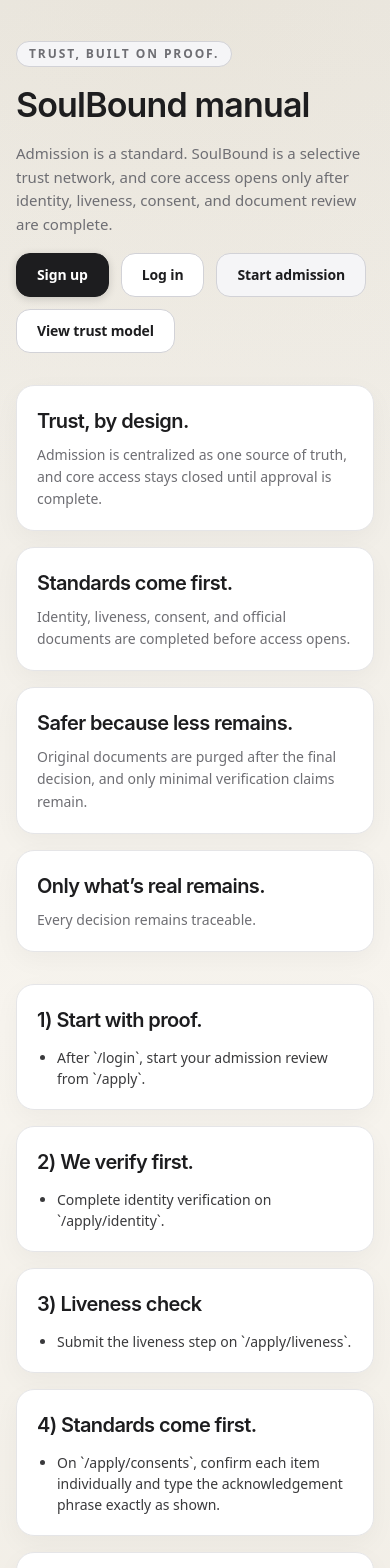
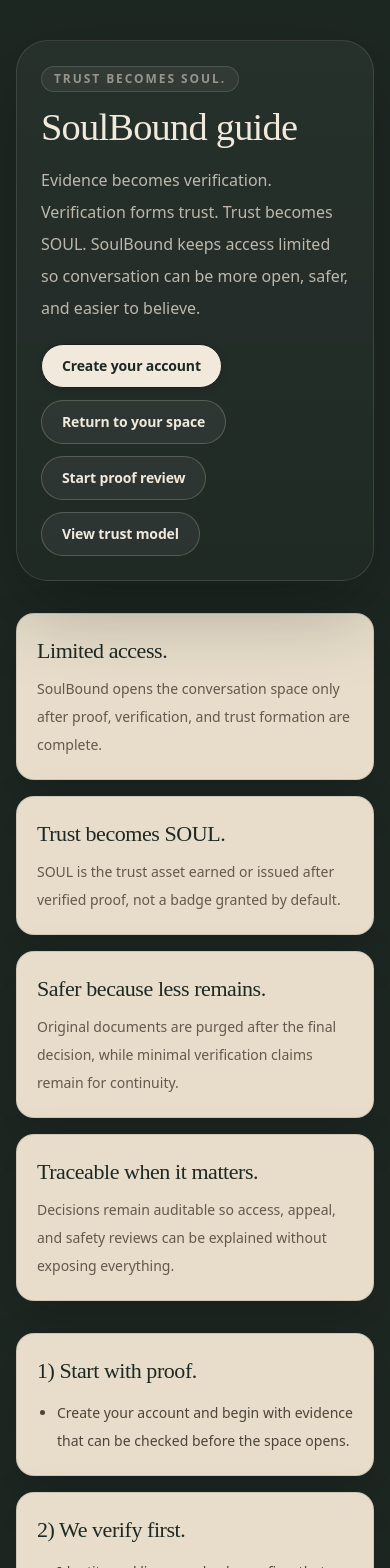
Before and after one commit to SUNBURN-Golden/beautiful-mind, a Next.js app in the folder apps/web/: page /manual in a window 390 px wide. Shown: the top 1568 px of the page. Built offline with nearby package versions, Linux system fonts and the light colour scheme.

Commit message:
phase10: renovate public auth manual surfaces

```diff
--- a/apps/web/app/login/page.tsx
+++ b/apps/web/app/login/page.tsx
@@ -24,20 +24,27 @@
     }, [state, router]);
 
     return (
-        <div className="liquid-shell flex min-h-screen items-center justify-center p-4 sm:p-6">
-            <Card className="liquid-rise w-full max-w-md border-[#e5e5e7]">
-                <CardHeader>
-                    <CardTitle className="text-center text-3xl font-semibold tracking-tight">SoulBound</CardTitle>
-                    <CardDescription className="text-center">
-                        로그인 후 자동으로 admission 상태 페이지(`/apply/status`)로 이동합니다.
-                    </CardDescription>
+        <div className="sb-space-stage-antiquarian flex min-h-screen items-center justify-center px-4 py-10 sm:px-6">
+            <Card className="liquid-rise w-full max-w-md overflow-hidden rounded-[1.75rem] border border-[rgba(241,233,219,0.16)] bg-[rgba(240,229,210,0.96)] shadow-[0_28px_80px_rgba(0,0,0,0.32)]">
+                <CardHeader className="space-y-4 pb-5 text-center">
+                    <div className="mx-auto inline-flex rounded-full border border-[rgba(30,40,35,0.14)] bg-white/55 px-3 py-1 text-[0.7rem] font-semibold uppercase tracking-[0.18em] text-[#6e6254]">
+                        Limited access. Boundless conversation.
+                    </div>
+                    <div className="space-y-2">
+                        <CardTitle className="sb-type-serif-display text-center text-[2.2rem] leading-tight tracking-[-0.04em] text-[#1E2823]">
+                            내 스페이스로 돌아가기
+                        </CardTitle>
+                        <CardDescription className="mx-auto max-w-sm text-center text-[0.95rem] leading-7 text-[#63594c]">
+                            신뢰가 SOUL이 됩니다. 로그인하면 지금 이어가야 할 신뢰 여정으로 연결됩니다.
+                        </CardDescription>
+                    </div>
                 </CardHeader>
                 <CardContent>
                     <div className="mb-4">
                         <FeedbackPanel
                             tone="info"
-                            title="입장 전 상태 확인"
-                            description="로그인 직후 현재 admission 단계에 맞는 화면으로 자동 정렬됩니다."
+                            title="안전한 입장을 먼저 확인합니다"
+                            description="SoulBound는 증명과 검증을 거친 뒤 대화 공간을 엽니다."
                         />
                     </div>
                     <form action={formAction} className="space-y-4">
@@ -70,17 +77,17 @@
                             </div>
                         )}
                         <Button type="submit" disabled={isPending} className="w-full" data-testid="login-submit">
-                            {isPending ? '로그인 중...' : '로그인'}
+                            {isPending ? '이어가는 중...' : 'SoulBound로 계속하기'}
                         </Button>
                     </form>
                 </CardContent>
-                <CardFooter className="flex justify-center border-t border-[#e5e5e7] p-4">
+                <CardFooter className="flex justify-center border-t border-[rgba(30,40,35,0.12)] bg-white/35 p-4">
                     <div className="flex flex-col items-center gap-1.5">
                         <Button asChild variant="link">
-                            <Link href="/signup">계정이 없으신가요? 회원가입</Link>
+                            <Link href="/signup">처음이라면 SoulBound 시작하기</Link>
                         </Button>
                         <Button asChild variant="link">
-                            <Link href="/manual">Admission 매뉴얼 보기</Link>
+                            <Link href="/manual">신뢰 가이드 읽기</Link>
                         </Button>
                     </div>
                 </CardFooter>
--- a/apps/web/app/manual/page.tsx
+++ b/apps/web/app/manual/page.tsx
@@ -3,87 +3,90 @@
 
 const VALUES = [
     {
-        title: 'Trust, by design.',
-        description: 'Admission is centralized as one source of truth, and core access stays closed until approval is complete.',
+        title: 'Limited access.',
+        description: 'SoulBound opens the conversation space only after proof, verification, and trust formation are complete.',
     },
     {
-        title: 'Standards come first.',
-        description: 'Identity, liveness, consent, and official documents are completed before access opens.',
+        title: 'Trust becomes SOUL.',
+        description: 'SOUL is the trust asset earned or issued after verified proof, not a badge granted by default.',
     },
     {
         title: 'Safer because less remains.',
-        description: 'Original documents are purged after the final decision, and only minimal verification claims remain.',
+        description: 'Original documents are purged after the final decision, while minimal verification claims remain for continuity.',
     },
     {
-        title: 'Only what’s real remains.',
-        description: 'Every decision remains traceable.',
+        title: 'Traceable when it matters.',
+        description: 'Decisions remain auditable so access, appeal, and safety reviews can be explained without exposing everything.',
     },
 ];
 
 const STEPS = [
     {
         title: '1) Start with proof.',
-        details: ['After `/login`, start your admission review from `/apply`.'],
+        details: ['Create your account and begin with evidence that can be checked before the space opens.'],
     },
     {
         title: '2) We verify first.',
-        details: ['Complete identity verification on `/apply/identity`.'],
+        details: ['Identity and liveness checks confirm that one real person is behind the account.'],
     },
     {
-        title: '3) Liveness check',
-        details: ['Submit the liveness step on `/apply/liveness`.'],
+        title: '3) Consent stays explicit.',
+        details: ['Safety and data terms are confirmed one by one before review continues.'],
     },
     {
-        title: '4) Standards come first.',
-        details: ['On `/apply/consents`, confirm each item individually and type the acknowledgement phrase exactly as shown.'],
-    },
-    {
-        title: '5) Official documents',
+        title: '4) Documents are reviewed, then reduced.',
         details: [
-            'On `/apply/documents`, submit the required graduation, income, marital-status, and family records.',
-            'Documents can be replaced at any time, and review begins after upload.',
+            'Required official records support the trust decision.',
+            'After a final decision, original documents are removed and only minimal verification claims remain.',
         ],
     },
     {
-        title: '6) Automated decision',
-        details: ['`/apply/review` runs the AI admission engine and confirms whether the automated path can finish the case.'],
+        title: '5) Trust forms into SOUL.',
+        details: [
+            'Approved proof can issue or earn SOUL.',
+            'SOUL represents tokenized trust inside SoulBound.',
+        ],
     },
     {
-        title: '7) Proven connection.',
+        title: '6) Access opens with boundaries.',
+        details: ['Once trust is verified, matching, conversation, review, and safety controls become available.'],
+    },
+    {
+        title: '7) Safety remains active.',
         details: [
-            'Check your status to see whether your review was approved, rejected, or sent back for resubmission.',
-            'Human review is limited to appeals, exceptions, and audits. Approved cases issue a SOUL trust credential and grant ACTIVE access.',
+            'Appeals, exceptions, audits, and reports keep the network accountable after access opens.',
+            'Limited access is what makes boundless conversation possible.',
         ],
     },
 ];
 
 export default function ManualPage() {
     return (
-        <main className="liquid-shell px-4 pb-14 pt-10 sm:px-8 sm:pt-14">
+        <main className="sb-space-stage-antiquarian min-h-screen px-4 pb-14 pt-10 sm:px-8 sm:pt-14">
             <div className="mx-auto max-w-5xl space-y-8">
-                <header className="space-y-3">
-                    <div className="liquid-chip inline-flex rounded-full px-3 py-1 text-xs font-semibold uppercase tracking-[0.16em] text-[#6e6e73]">
-                        Trust, built on proof.
+                <header className="relative overflow-hidden rounded-[2rem] border border-[rgba(241,233,219,0.12)] bg-[linear-gradient(180deg,rgba(255,255,255,0.045),rgba(255,255,255,0.012))] p-6 shadow-[0_28px_80px_rgba(0,0,0,0.26)] sm:p-8">
+                    <div className="inline-flex rounded-full border border-[rgba(241,233,219,0.14)] bg-white/5 px-3 py-1 text-xs font-semibold uppercase tracking-[0.16em] text-[color:var(--sb-stage-ink-soft)]">
+                        Trust becomes SOUL.
                     </div>
-                    <h1 className="liquid-title text-[34px] font-semibold tracking-tight sm:text-[42px]">
-                        SoulBound manual
+                    <h1 className="sb-type-serif-display mt-4 max-w-3xl text-[clamp(2.4rem,6vw,4.8rem)] leading-[1.04] tracking-[-0.04em] text-[color:var(--sb-stage-ink-strong)]">
+                        SoulBound guide
                     </h1>
-                    <p className="liquid-copy max-w-3xl text-[15px] sm:text-[16px]">
-                        Admission is a standard. SoulBound is a selective trust network, and core access opens only after
-                        identity, liveness, consent, and document review are complete.
+                    <p className="mt-4 max-w-3xl text-[1rem] leading-8 text-[color:var(--sb-stage-ink-muted)] sm:text-[1.08rem]">
+                        Evidence becomes verification. Verification forms trust. Trust becomes SOUL. SoulBound keeps access
+                        limited so conversation can be more open, safer, and easier to believe.
                     </p>
 
-                    <div className="flex flex-wrap gap-3 pt-1">
-                        <Button asChild className="h-11 px-5">
-                            <Link href="/signup">Sign up</Link>
+                    <div className="flex flex-wrap gap-3 pt-5">
+                        <Button asChild className="h-11 rounded-full bg-[color:var(--sb-stage-ink-strong)] px-5 text-[#1E2823] hover:bg-white">
+                            <Link href="/signup">Create your account</Link>
                         </Button>
-                        <Button asChild variant="outline" className="h-11 px-5">
-                            <Link href="/login">Log in</Link>
+                        <Button asChild variant="outline" className="h-11 rounded-full border-[rgba(241,233,219,0.22)] bg-white/5 px-5 text-[color:var(--sb-stage-ink-strong)] hover:bg-white/10">
+                            <Link href="/login">Return to your space</Link>
                         </Button>
-                        <Button asChild variant="secondary" className="h-11 px-5">
-                            <Link href="/apply">Start admission</Link>
+                        <Button asChild variant="outline" className="h-11 rounded-full border-[rgba(241,233,219,0.22)] bg-white/5 px-5 text-[color:var(--sb-stage-ink-strong)] hover:bg-white/10">
+                            <Link href="/apply">Start proof review</Link>
                         </Button>
-                        <Button asChild variant="outline" className="h-11 px-5">
+                        <Button asChild variant="outline" className="h-11 rounded-full border-[rgba(241,233,219,0.22)] bg-white/5 px-5 text-[color:var(--sb-stage-ink-strong)] hover:bg-white/10">
                             <Link href="/manual/trust-model">View trust model</Link>
                         </Button>
                     </div>
@@ -91,18 +94,18 @@
 
                 <section className="grid grid-cols-1 gap-4 sm:grid-cols-2">
                     {VALUES.map((value) => (
-                        <article key={value.title} className="liquid-pane rounded-2xl p-5 sm:p-6">
-                            <h2 className="liquid-title text-[20px] font-semibold">{value.title}</h2>
-                            <p className="liquid-copy mt-2 text-[14px]">{value.description}</p>
+                        <article key={value.title} className="rounded-2xl border border-[rgba(30,40,35,0.12)] bg-[rgba(240,229,210,0.96)] p-5 shadow-[0_18px_48px_rgba(0,0,0,0.18)] sm:p-6">
+                            <h2 className="sb-type-serif-display text-[22px] font-semibold text-[#1E2823]">{value.title}</h2>
+                            <p className="mt-2 text-[14px] leading-7 text-[#63594c]">{value.description}</p>
                         </article>
                     ))}
                 </section>
 
                 <section className="grid gap-4">
                     {STEPS.map((step) => (
-                        <article key={step.title} className="liquid-pane liquid-rise rounded-2xl p-5 sm:p-6">
-                            <h2 className="liquid-title text-[20px] font-semibold">{step.title}</h2>
-                            <ul className="mt-3 list-disc space-y-1 pl-5 text-[14px] text-[#3a3a3c]">
+                        <article key={step.title} className="liquid-rise rounded-2xl border border-[rgba(30,40,35,0.12)] bg-[rgba(240,229,210,0.96)] p-5 shadow-[0_18px_48px_rgba(0,0,0,0.18)] sm:p-6">
+                            <h2 className="sb-type-serif-display text-[22px] font-semibold text-[#1E2823]">{step.title}</h2>
+                            <ul className="mt-3 list-disc space-y-2 pl-5 text-[14px] leading-7 text-[#4d453b]">
                                 {step.details.map((detail) => (
                                     <li key={detail}>{detail}</li>
                                 ))}
@@ -111,14 +114,13 @@
                     ))}
                 </section>
 
-                <section className="liquid-pane-muted rounded-2xl p-5 sm:p-6">
-                    <h2 className="liquid-title text-[20px] font-semibold">Legacy routes</h2>
-                    <p className="mt-2 text-[14px] text-[#3a3a3c]">
-                        Older routes remain available only to redirect into the admission flow.
+                <section className="rounded-2xl border border-[rgba(241,233,219,0.14)] bg-white/5 p-5 sm:p-6">
+                    <h2 className="sb-type-serif-display text-[24px] font-semibold text-[color:var(--sb-stage-ink-strong)]">What stays limited</h2>
+                    <p className="mt-2 text-[14px] leading-7 text-[color:var(--sb-stage-ink-muted)]">
+                        Match, chat, review, reporting, and account controls remain reserved for verified accounts.
                     </p>
-                    <p className="mt-2 text-[14px] text-[#3a3a3c]">
-                        Match, chat, review, reporting, and account controls remain reserved for ACTIVE accounts and open only after
-                        approval.
+                    <p className="mt-2 text-[14px] leading-7 text-[color:var(--sb-stage-ink-muted)]">
+                        Safety rules, retention limits, appeals, and audits continue after access opens.
                     </p>
                 </section>
             </div>
--- a/apps/web/app/manual/trust-model/page.tsx
+++ b/apps/web/app/manual/trust-model/page.tsx
@@ -4,54 +4,57 @@
 const TRUST_FLOW = [
     {
         title: '1) Start with proof.',
-        detail: 'Identity, liveness, consent, and the required official documents are completed before access opens.',
+        detail: 'Identity, liveness, consent, and required records are checked before the conversation space opens.',
     },
     {
         title: '2) We verify first.',
-        detail: 'The first review organizes submitted records for policy evaluation.',
+        detail: 'Submitted evidence is reviewed against the access standard before it can become trust.',
     },
     {
-        title: '3) Admission is a standard.',
-        detail: 'The automated review determines whether a case is approved, rejected, returned for resubmission, or routed as an exception.',
+        title: '3) Trust becomes SOUL.',
+        detail: 'Approved proof can issue or earn SOUL, the trust asset used for higher access and safer communication.',
     },
     {
         title: '4) Only what’s real remains.',
-        detail: 'Approved cases issue a SOUL trust credential, and the system retains minimal claims while human review stays limited to appeal, exception, and audit cases.',
+        detail: 'Original documents are removed after the final decision, while minimal claims remain for continuity, appeals, exceptions, and audits.',
     },
 ];
 
 const PRINCIPLES = [
     'Core access does not open before approval.',
     'Original documents are purged immediately after the final decision.',
-    'Verification results are retained only as minimal claims.',
-    'Every decision remains traceable.',
+    'Verification results are retained only as minimal trust claims.',
+    'Every access decision remains traceable when safety or appeal review requires it.',
 ];
 
 export default function TrustModelPage() {
     return (
-        <main className="liquid-shell px-4 pb-14 pt-10 sm:px-8 sm:pt-14">
+        <main className="sb-space-stage-antiquarian min-h-screen px-4 pb-14 pt-10 sm:px-8 sm:pt-14">
             <div className="mx-auto max-w-4xl space-y-8">
-                <header className="space-y-3">
-                    <div className="liquid-chip inline-flex rounded-full px-3 py-1 text-xs font-semibold uppercase tracking-[0.16em] text-[#6e6e73]">
-                        Trust, by design.
+                <header className="relative overflow-hidden rounded-[2rem] border border-[rgba(241,233,219,0.12)] bg-[linear-gradient(180deg,rgba(255,255,255,0.045),rgba(255,255,255,0.012))] p-6 shadow-[0_28px_80px_rgba(0,0,0,0.26)] sm:p-8">
+                    <div className="inline-flex rounded-full border border-[rgba(241,233,219,0.14)] bg-white/5 px-3 py-1 text-xs font-semibold uppercase tracking-[0.16em] text-[color:var(--sb-stage-ink-soft)]">
+                        Proof of trust → SOUL
                     </div>
-                    <h1 className="liquid-title text-[34px] font-semibold tracking-tight sm:text-[42px]">Admission trust model</h1>
-                    <p className="liquid-copy text-[15px] sm:text-[16px]">
-                        Trust is not open by default. We verify first, retain less, and keep every decision auditable.
+                    <h1 className="sb-type-serif-display mt-4 text-[clamp(2.4rem,6vw,4.5rem)] leading-[1.04] tracking-[-0.04em] text-[color:var(--sb-stage-ink-strong)]">
+                        How SoulBound turns trust into SOUL
+                    </h1>
+                    <p className="mt-4 text-[1rem] leading-8 text-[color:var(--sb-stage-ink-muted)] sm:text-[1.08rem]">
+                        SoulBound is not open by default. Proof is checked first, trust is formed deliberately, and SOUL carries
+                        that trust into access and communication.
                     </p>
-                    <div className="flex flex-wrap gap-3">
-                        <Button asChild className="h-11 px-5">
+                    <div className="flex flex-wrap gap-3 pt-5">
+                        <Button asChild className="h-11 rounded-full bg-[color:var(--sb-stage-ink-strong)] px-5 text-[#1E2823] hover:bg-white">
                             <Link href="/manual">Open manual</Link>
                         </Button>
-                        <Button asChild variant="outline" className="h-11 px-5">
-                            <Link href="/apply">Start admission</Link>
+                        <Button asChild variant="outline" className="h-11 rounded-full border-[rgba(241,233,219,0.22)] bg-white/5 px-5 text-[color:var(--sb-stage-ink-strong)] hover:bg-white/10">
+                            <Link href="/apply">Start proof review</Link>
                         </Button>
                     </div>
                 </header>
 
-                <section className="liquid-pane rounded-2xl p-5 sm:p-6">
-                    <h2 className="liquid-title text-[22px] font-semibold">Standards come first.</h2>
-                    <ul className="mt-3 list-disc space-y-1 pl-5 text-[14px] text-[#3a3a3c]">
+                <section className="rounded-2xl border border-[rgba(30,40,35,0.12)] bg-[rgba(240,229,210,0.96)] p-5 shadow-[0_18px_48px_rgba(0,0,0,0.18)] sm:p-6">
+                    <h2 className="sb-type-serif-display text-[24px] font-semibold text-[#1E2823]">Standards come first.</h2>
+                    <ul className="mt-3 list-disc space-y-2 pl-5 text-[14px] leading-7 text-[#4d453b]">
                         {PRINCIPLES.map((item) => (
                             <li key={item}>{item}</li>
                         ))}
@@ -60,9 +63,9 @@
 
                 <section className="grid gap-4">
                     {TRUST_FLOW.map((item) => (
-                        <article key={item.title} className="liquid-pane liquid-rise rounded-2xl p-5 sm:p-6">
-                            <h3 className="liquid-title text-[20px] font-semibold">{item.title}</h3>
-                            <p className="liquid-copy mt-2 text-[14px]">{item.detail}</p>
+                        <article key={item.title} className="liquid-rise rounded-2xl border border-[rgba(30,40,35,0.12)] bg-[rgba(240,229,210,0.96)] p-5 shadow-[0_18px_48px_rgba(0,0,0,0.18)] sm:p-6">
+                            <h3 className="sb-type-serif-display text-[22px] font-semibold text-[#1E2823]">{item.title}</h3>
+                            <p className="mt-2 text-[14px] leading-7 text-[#63594c]">{item.detail}</p>
                         </article>
                     ))}
                 </section>
--- a/apps/web/app/signup/page.tsx
+++ b/apps/web/app/signup/page.tsx
@@ -24,20 +24,28 @@
     }, [state, router]);
 
     return (
-        <div className="liquid-shell flex min-h-screen items-center justify-center p-4 sm:p-6">
-            <Card className="liquid-rise w-full max-w-md border-[#e5e5e7]">
-                <CardHeader>
-                    <CardTitle className="text-center text-3xl font-semibold tracking-tight">회원가입</CardTitle>
-                    <CardDescription className="text-center">
-                        계정 생성 후 즉시 admission 신청 절차(`/apply/*`)로 진입합니다.
-                    </CardDescription>
+        <div className="sb-space-stage-antiquarian flex min-h-screen items-center justify-center px-4 py-10 sm:px-6">
+            <Card className="liquid-rise w-full max-w-md overflow-hidden rounded-[1.75rem] border border-[rgba(241,233,219,0.16)] bg-[rgba(240,229,210,0.96)] shadow-[0_28px_80px_rgba(0,0,0,0.32)]">
+                <CardHeader className="space-y-4 pb-5 text-center">
+                    <div className="mx-auto inline-flex rounded-full border border-[rgba(30,40,35,0.14)] bg-white/55 px-3 py-1 text-[0.7rem] font-semibold uppercase tracking-[0.18em] text-[#6e6254]">
+                        Trust becomes SOUL.
+                    </div>
+                    <div className="space-y-2">
+                        <CardTitle className="sb-type-serif-display text-center text-[2.2rem] leading-tight tracking-[-0.04em] text-[#1E2823]">
+                            증명에서 시작해,
+                            <span className="block">신뢰를 SOUL로 얻습니다.</span>
+                        </CardTitle>
+                        <CardDescription className="mx-auto max-w-sm text-center text-[0.95rem] leading-7 text-[#63594c]">
+                            SoulBound는 먼저 안전을 확인하고, 검증된 사람에게 대화 공간을 엽니다.
+                        </CardDescription>
+                    </div>
                 </CardHeader>
                 <CardContent>
                     <div className="mb-4">
                         <FeedbackPanel
                             tone="info"
-                            title="가입 후 흐름"
-                            description="가입 완료 후 로그인 페이지로 이동하며, 로그인 시 `/apply/status`로 자동 정렬됩니다."
+                            title="입장은 까다롭게. 대화는 자유롭게."
+                            description="계정을 만든 뒤 증명과 검증을 이어가면 SOUL이 신뢰의 기록이 됩니다."
                         />
                     </div>
                     <form action={formAction} className="space-y-4">
@@ -59,13 +67,13 @@
                             </div>
                         )}
                         <Button type="submit" disabled={isPending} className="w-full">
-                            {isPending ? '가입 중...' : '가입하기'}
+                            {isPending ? '시작하는 중...' : 'SoulBound 시작하기'}
                         </Button>
                         <Button type="button" variant="outline" disabled={isPending} className="w-full" onClick={() => router.push('/login')}>
-                            취소
+                            로그인으로 돌아가기
                         </Button>
                         <Button asChild type="button" variant="link" disabled={isPending} className="w-full">
-                            <Link href="/manual">가입 전 admission 매뉴얼 보기</Link>
+                            <Link href="/manual">가입 전 신뢰 가이드 읽기</Link>
                         </Button>
                     </form>
                 </CardContent>
```
